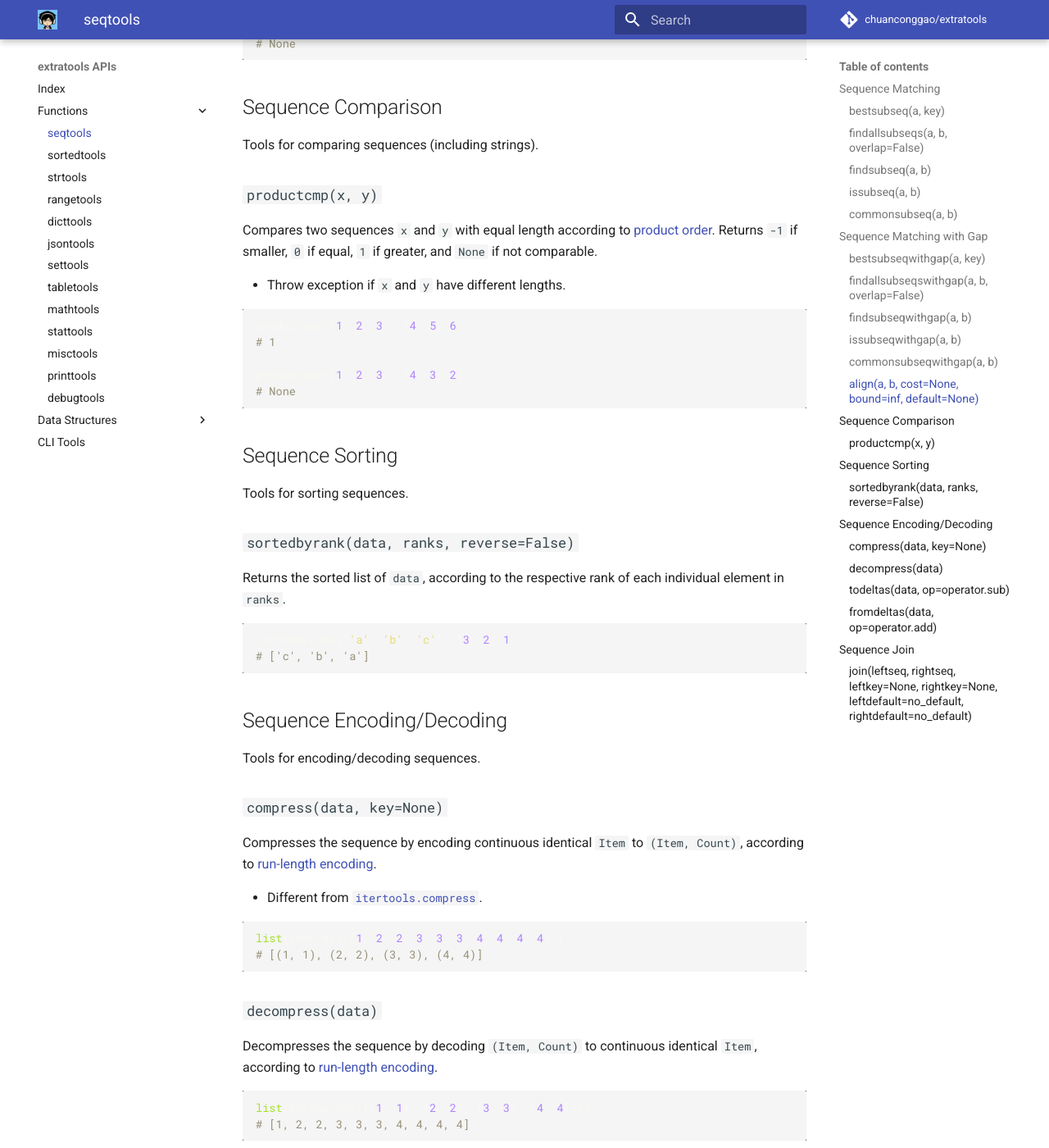
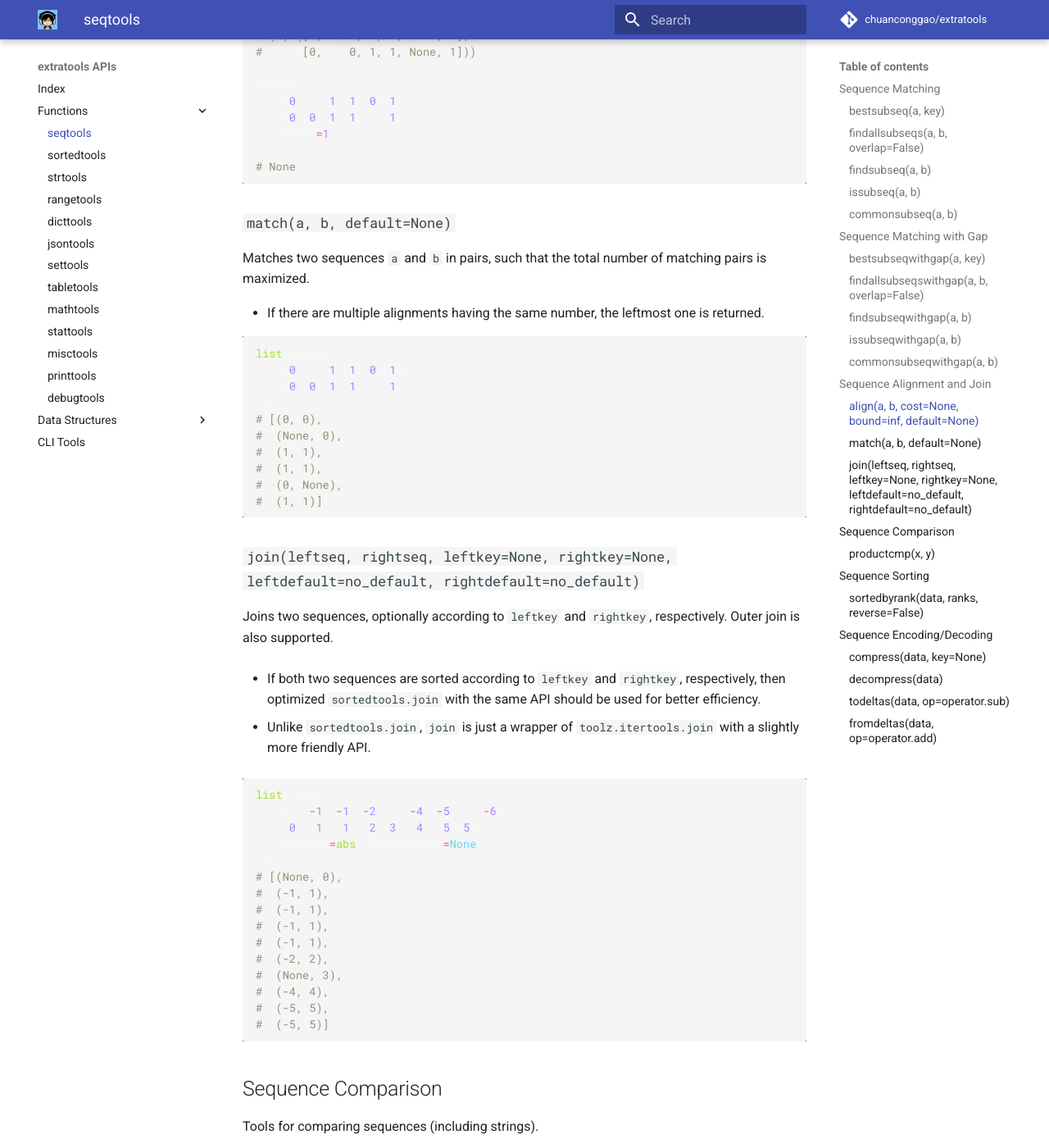
Before and after one commit to chuanconggao/extratools, an MkDocs documentation site: the page built from docs/functions/seqtools.md, in a window 1280 px wide and 1400 px high, scrolled down 4297 px. Shown: the whole window at 82% size. Built offline with MkDocs 1.6.1 and Material for MkDocs 9.7.7, drawn with Linux system fonts in a browser that asks for light colours; comment, search, counter and statistics services are not loaded; old or Windows-style settings are respelled for this version of MkDocs; some of the changed text lies outside the part shown.

Commit message:
Improve seqtools and sortedtools
Create __sortedjoin from sortedtools.sortedjoin to replace __sortedscan for most sortedtools functions.
Add seqtools.match and sortedtools.sortedmatch.

````diff
--- a/docs/functions/seqtools.md
+++ b/docs/functions/seqtools.md
@@ -165,17 +165,23 @@
 # [0, 1, 1, 1]
 ```
 
+## Sequence Alignment and Join
+
+Tools for aligning and joining sequences.
+
 ### `align(a, b, cost=None, bound=inf, default=None)`
 
 [Aligns](https://en.wikipedia.org/wiki/Sequence_alignment) two sequences `a` and `b`, such that the total cost of the aligned sequences given the pair-wise cost function `cost(x, y)` is minimized.
 
-- Assume the aligned sequences are `a'` and `b'`. The total cost is `sum(cost(x, y) for x, y in zip(a', b'))`.
+- Assume the sequences after alignment are `a'` and `b'`. The total cost is `sum(cost(x, y) for x, y in zip(a', b'))`.
 
 - Both the minimum total cost and the respective aligned sequences are returned as a tuple.
 
-- In default, the cost function `cost(x, y)` returns `1` when `x == y` and `0` when not. This is equal to the [edit distance](https://en.wikipedia.org/wiki/Edit_distance).
+- In default, the cost function `cost(x, y)` returns `0` when `x == y` and `1` when not. This is equal to the [edit distance](https://en.wikipedia.org/wiki/Edit_distance).
 
 - To speedup the computation, a threshold of maximum cost `bound=inf` can be specified. When there is no satisfying result, `None` is returned.
+
+- If there are multiple alignments having the same cost, the leftmost one is returned.
 
 ``` python
 align(
@@ -191,6 +197,51 @@
     bound=1
 )
 # None
+```
+
+### `match(a, b, default=None)`
+
+Matches two sequences `a` and `b` in pairs, such that the total number of matching pairs is maximized.
+
+- If there are multiple alignments having the same number, the leftmost one is returned.
+
+``` python
+list(match(
+    [0,    1, 1, 0, 1],
+    [0, 0, 1, 1,    1]
+))
+# [(0, 0),
+#  (None, 0),
+#  (1, 1),
+#  (1, 1),
+#  (0, None),
+#  (1, 1)]
+```
+
+### `join(leftseq, rightseq, leftkey=None, rightkey=None, leftdefault=no_default, rightdefault=no_default)`
+
+Joins two sequences, optionally according to `leftkey` and `rightkey`, respectively. Outer join is also supported.
+
+- If both two sequences are sorted according to `leftkey` and `rightkey`, respectively, then optimized `sortedtools.join` with the same API should be used for better efficiency.
+
+- Unlike `sortedtools.join`, `join` is just a wrapper of `toolz.itertools.join` with a slightly more friendly API.
+
+``` python
+list(join(
+    [   -1, -1, -2,    -4, -5,    -6],
+    [0,  1,  1,  2, 3,  4,  5, 5],
+    leftkey=abs, leftdefault=None
+))
+# [(None, 0),
+#  (-1, 1),
+#  (-1, 1),
+#  (-1, 1),
+#  (-1, 1),
+#  (-2, 2),
+#  (None, 3),
+#  (-4, 4),
+#  (-5, 5),
+#  (-5, 5)]
 ```
 
 ## Sequence Comparison
@@ -269,33 +320,3 @@
 list(fromdeltas([1, 1, 0, 1, 0, 0, 1, 0, 0, 0]))
 # [1, 2, 2, 3, 3, 3, 4, 4, 4, 4]
 ```
-
-## Sequence Join
-
-Tools for joining sequences.
-
-### `join(leftseq, rightseq, leftkey=None, rightkey=None, leftdefault=no_default, rightdefault=no_default)`
-
-Joins two sequences, optionally according to `leftkey` and `rightkey`, respectively. Outer join is also supported.
-
-- If both two sequences are sorted according to `leftkey` and `rightkey`, respectively, then optimized `sortedtools.join` with the same API should be used for better efficiency.
-
-- Unlike `sortedtools.join`, `join` is just a wrapper of `toolz.itertools.join` with a slightly more friendly API.
-
-``` python
-list(join(
-    [   -1, -1, -2,    -4, -5,    -6],
-    [0,  1,  1,  2, 3,  4,  5, 5],
-    leftkey=abs, leftdefault=None
-))
-# [(None, 0),
-#  (-1, 1),
-#  (-1, 1),
-#  (-1, 1),
-#  (-1, 1),
-#  (-2, 2),
-#  (None, 3),
-#  (-4, 4),
-#  (-5, 5),
-#  (-5, 5)]
-```
--- a/setup.py
+++ b/setup.py
@@ -4,7 +4,7 @@
 from glob import glob
 
 url = "https://github.com/chuanconggao/extratools"
-version = "0.5.16"
+version = "0.6"
 
 setup(
     name="extratools",
````
Also changed, not shown: docs/functions/sortedtools.md (+24 -3 lines), 3 other files.
